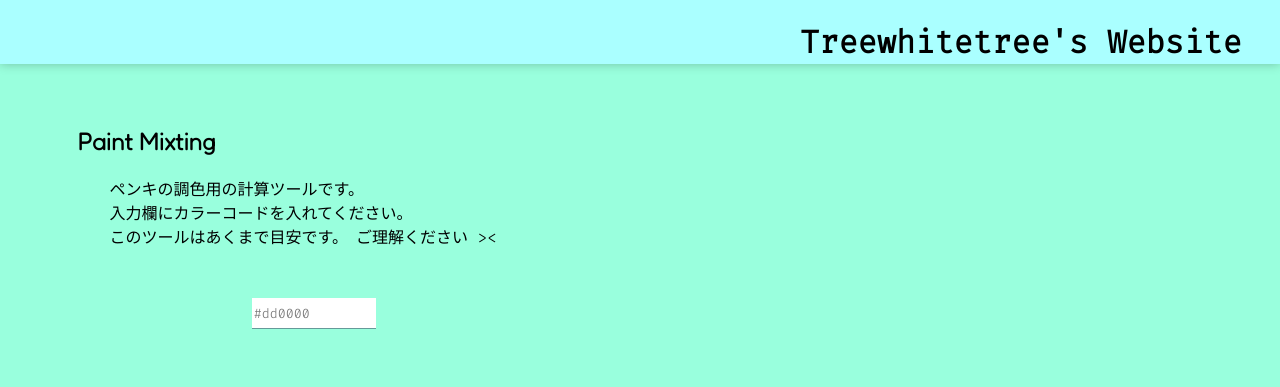
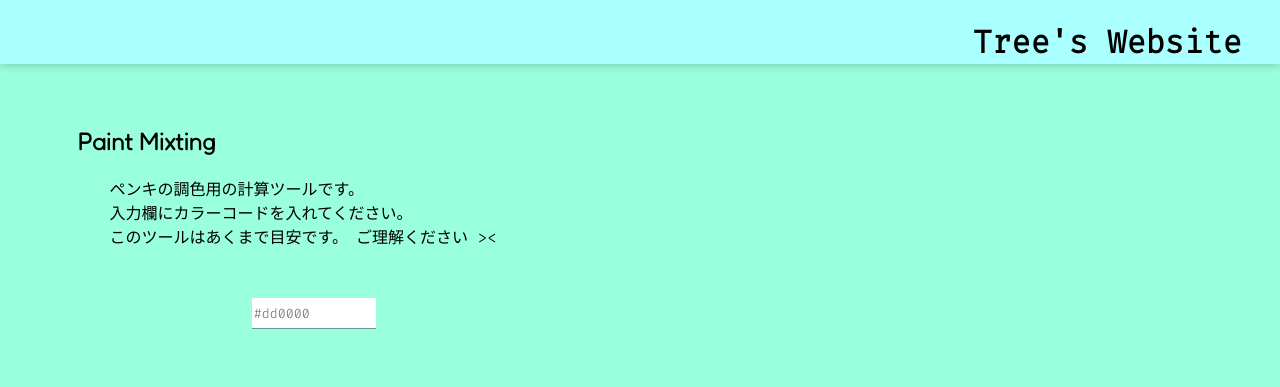
Before and after one commit to Treewhitetree/web-site-2, a plain HTML site: page PaintMixting.html in a window 1280 px wide. Drawn offline with Linux system fonts and the light colour scheme.

Commit message:
Update PaintMixting.html

```diff
--- a/PaintMixting.html
+++ b/PaintMixting.html
@@ -14,7 +14,7 @@
     <header class="header" id="header">
       <h1 class="headerh1">
         <span onclick="jump_top();">
-          Treewhitetree's Website
+          Tree's Website
         </span>
       </h1>
     </header>
```
